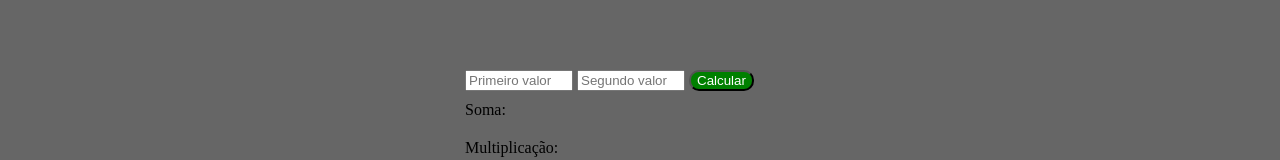
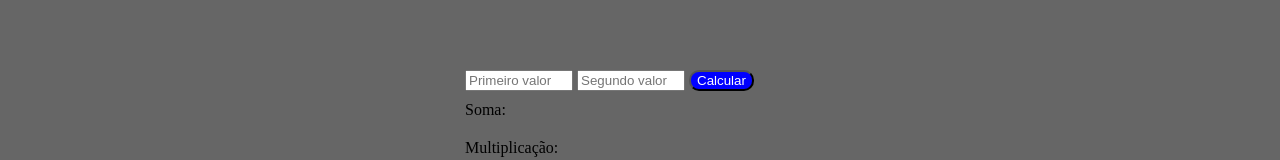
Before and after one commit to Viksom/CALCULADORA, a plain HTML site: page index.html in a window 1280 px wide. Shown: the part 154-314 px from the top of the page. Drawn offline with Linux system fonts and the light colour scheme.

Commit message:
alterei o background

```diff
--- a/style.css
+++ b/style.css
@@ -47,7 +47,7 @@ section input {
 }
 
 section button {
-    background-color: green;
+    background-color: blue;
     border-radius: 10px;
     color: white;
 }
```
